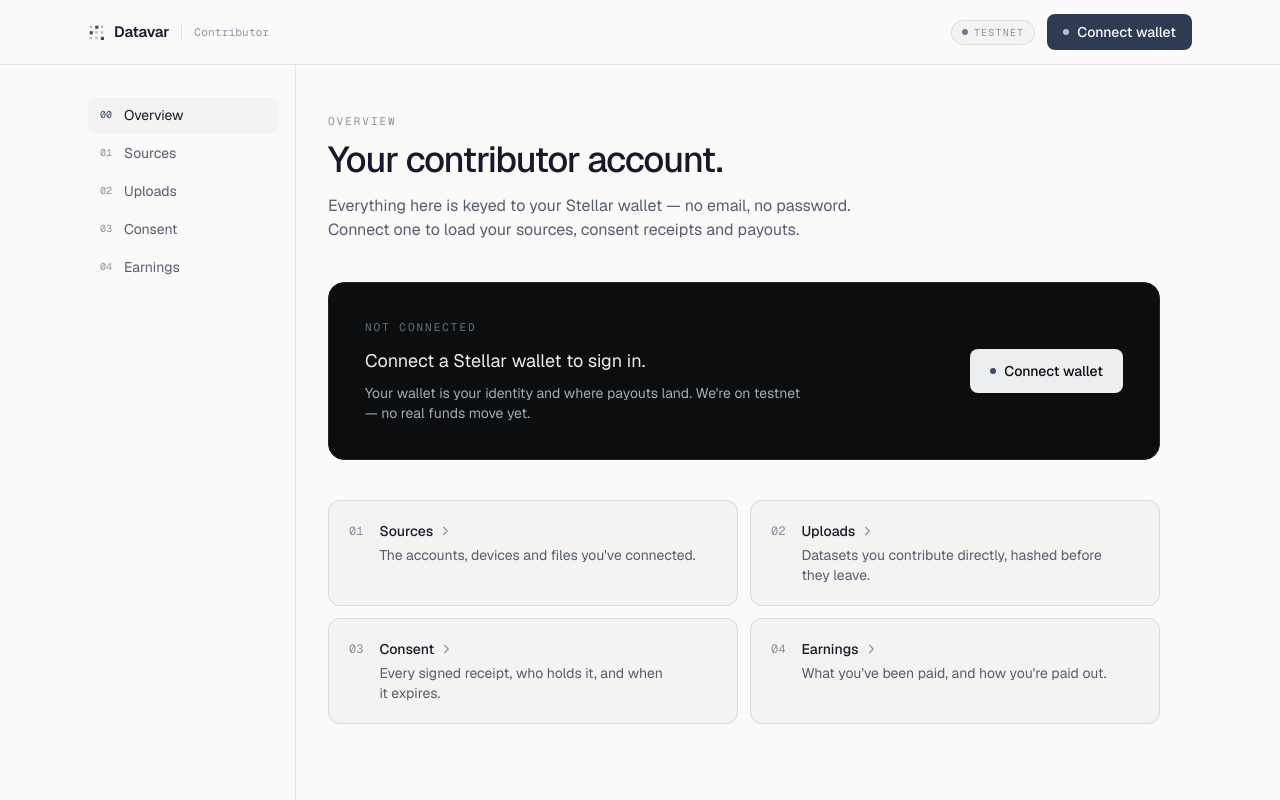
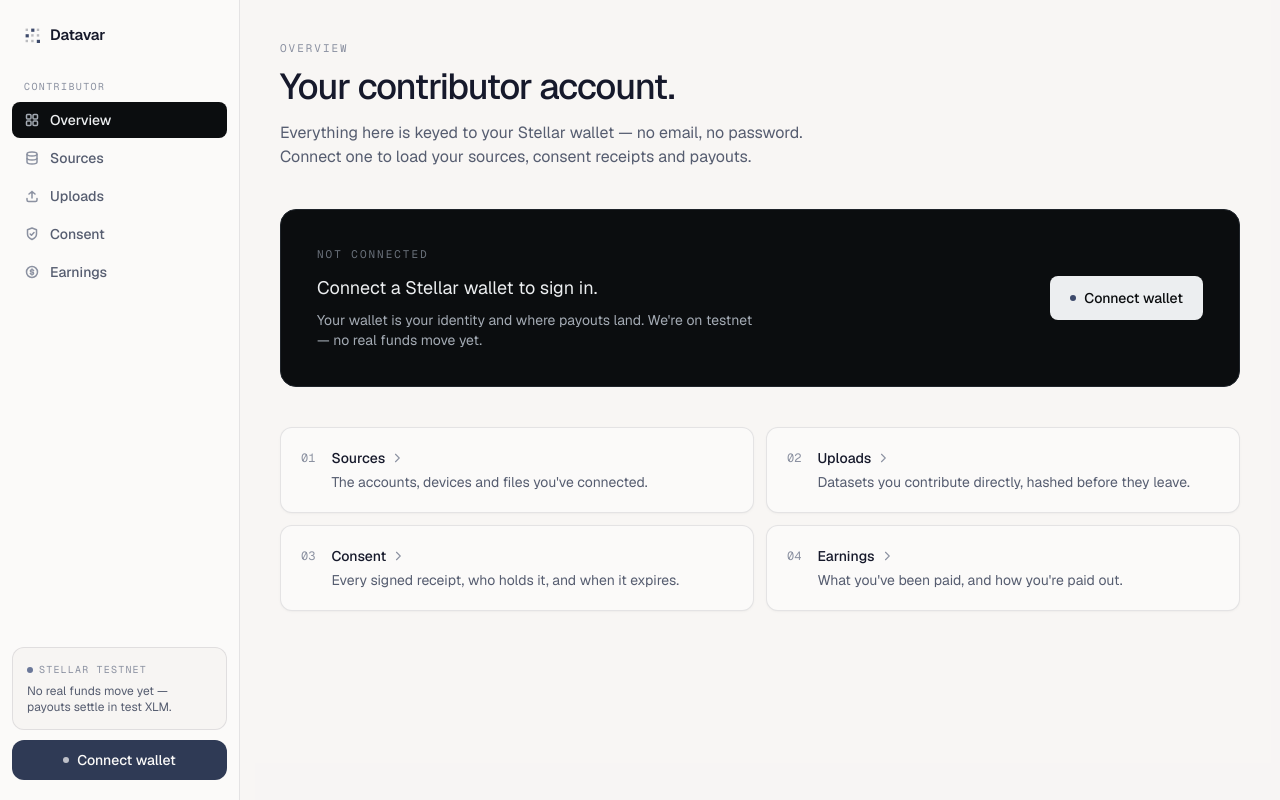
Before and after one commit to AtaGuler0/datavar, a Next.js app: page /dashboard in a window 1280 px wide. Built offline with nearby package versions, Linux system fonts and the light colour scheme.

Commit message:
Dashboard Layout System

```diff
--- a/src/app/dashboard/layout.tsx
+++ b/src/app/dashboard/layout.tsx
@@ -14,11 +14,15 @@ export default function DashboardLayout({
 }) {
   return (
     <WalletProvider>
-      <div className="flex min-h-screen flex-col bg-paper">
-        <TopBar />
-        <div className="mx-auto flex w-full max-w-6xl flex-1 flex-col md:flex-row md:px-6">
-          <SideNav />
-          <main className="flex-1 px-6 py-8 md:px-8 md:py-12">{children}</main>
+      <div className="flex min-h-screen bg-paper">
+        <SideNav />
+        {/* Content sits a shade below the rail and the cards, so the white
+            surfaces read as raised — the SaaS-dashboard depth cue. */}
+        <div className="flex min-w-0 flex-1 flex-col bg-paper-sunken/30">
+          <TopBar />
+          <main className="mx-auto w-full max-w-5xl flex-1 px-5 py-8 sm:px-8 md:py-10">
+            {children}
+          </main>
         </div>
       </div>
     </WalletProvider>
--- a/src/app/dashboard/page.tsx
+++ b/src/app/dashboard/page.tsx
@@ -24,7 +24,7 @@ export default function DashboardOverview() {
           <Link
             key={section.href}
             href={section.href}
-            className="group flex items-start gap-4 rounded-xl border border-rule bg-paper-raised p-5 transition-colors hover:border-rule-strong hover:bg-paper-sunken"
+            className="group flex items-start gap-4 rounded-xl border border-rule bg-paper p-5 shadow-sm shadow-ink/[0.03] transition-colors hover:border-rule-strong"
           >
             <span className="mt-0.5 font-mono text-xs tabular-nums text-ink-faint">
               {section.index}
--- a/src/components/dashboard/side-nav.tsx
+++ b/src/components/dashboard/side-nav.tsx
@@ -2,21 +2,143 @@
 
 import Link from "next/link";
 import { usePathname } from "next/navigation";
+import { Logo } from "../logo";
+import { truncateAddress } from "@/lib/stellar/config";
 import { CONTRIBUTOR_NAV, isSectionActive } from "./nav-config";
+import { useWallet } from "./wallet-provider";
 
 /**
- * Section navigation. A vertical rail on desktop, a horizontal scroll strip
- * on mobile — same links, same active treatment (a slate marker plus the
- * mono index going full-strength).
+ * Line icons for the rail, one per section. Same 16-grid and 1.5 stroke as
+ * every other glyph in the product so the rail doesn't read as a third-party
+ * icon set.
+ */
+function SectionIcon({ href, className }: { href: string; className?: string }) {
+  const paths: Record<string, React.ReactNode> = {
+    "/dashboard": (
+      <>
+        <rect x="2.5" y="2.5" width="4.5" height="4.5" rx="1" />
+        <rect x="9" y="2.5" width="4.5" height="4.5" rx="1" />
+        <rect x="2.5" y="9" width="4.5" height="4.5" rx="1" />
+        <rect x="9" y="9" width="4.5" height="4.5" rx="1" />
+      </>
+    ),
+    "/dashboard/sources": (
+      <>
+        <ellipse cx="8" cy="4" rx="5" ry="2" />
+        <path d="M3 4v8c0 1.1 2.2 2 5 2s5-.9 5-2V4" />
+        <path d="M3 8c0 1.1 2.2 2 5 2s5-.9 5-2" />
+      </>
+    ),
+    "/dashboard/uploads": (
+      <>
+        <path d="M8 10V3.5M5 6l3-2.5L11 6" strokeLinecap="round" strokeLinejoin="round" />
+        <path d="M3 10.5v1.5a1.5 1.5 0 001.5 1.5h7a1.5 1.5 0 001.5-1.5v-1.5" strokeLinecap="round" />
+      </>
+    ),
+    "/dashboard/consent": (
+      <>
+        <path d="M8 2l4.5 1.8V8c0 2.7-1.9 4.4-4.5 5.5C5.4 12.4 3.5 10.7 3.5 8V3.8L8 2z" strokeLinejoin="round" />
+        <path d="M6.2 8l1.3 1.3L10 6.6" strokeLinecap="round" strokeLinejoin="round" />
+      </>
+    ),
+    "/dashboard/earnings": (
+      <>
+        <circle cx="8" cy="8" r="5.5" />
+        <path d="M8 4.9v.9M8 10.2v.9M9.6 6.7c-.3-.5-.9-.9-1.6-.9-.9 0-1.6.5-1.6 1.1 0 1.5 3.2.8 3.2 2.3 0 .6-.7 1.1-1.6 1.1-.7 0-1.3-.3-1.6-.8" strokeLinecap="round" />
+      </>
+    ),
+  };
+
+  return (
+    <svg
+      viewBox="0 0 16 16"
+      className={`h-4 w-4 shrink-0 ${className ?? ""}`}
+      fill="none"
+      stroke="currentColor"
+      strokeWidth="1.5"
+      aria-hidden="true"
+    >
+      {paths[href]}
+    </svg>
+  );
+}
+
+/**
+ * The wallet as the account block at the foot of the rail — where a SaaS
+ * dashboard puts its user avatar. Connected → address plus a leave button;
+ * disconnected → the connect action itself.
+ */
+function SidebarWallet() {
+  const { address, status, connect, disconnect } = useWallet();
+
+  if (status === "loading") {
+    return <div className="h-11 animate-pulse rounded-xl bg-paper-sunken" />;
+  }
+
+  if (!address) {
+    return (
+      <button
+        type="button"
+        onClick={connect}
+        disabled={status === "connecting"}
+        className="inline-flex w-full items-center justify-center gap-2 rounded-xl bg-slate-deep px-4 py-2.5 text-sm font-medium text-paper transition-colors duration-200 hover:bg-slate disabled:opacity-70"
+      >
+        <span className="h-1.5 w-1.5 rounded-full bg-paper/70" />
+        {status === "connecting" ? "Connecting…" : "Connect wallet"}
+      </button>
+    );
+  }
+
+  return (
+    <div className="flex items-center justify-between gap-2 rounded-xl border border-rule bg-paper px-3 py-2.5">
+      <span className="flex min-w-0 items-center gap-2">
+        <span className="h-1.5 w-1.5 shrink-0 rounded-full bg-slate" />
+        <span className="truncate font-mono text-xs tabular-nums text-ink">
+          {truncateAddress(address)}
+        </span>
+      </span>
+      <button
+        type="button"
+        onClick={disconnect}
+        aria-label="Disconnect wallet"
+        title="Disconnect"
+        className="text-ink-faint transition-colors hover:text-ink"
+      >
+        <svg
+          viewBox="0 0 16 16"
+          className="h-3.5 w-3.5"
+          fill="none"
+          stroke="currentColor"
+          strokeWidth="1.5"
+        >
+          <path d="M10 5.5V4a1.5 1.5 0 00-1.5-1.5h-4A1.5 1.5 0 003 4v8a1.5 1.5 0 001.5 1.5h4A1.5 1.5 0 0010 12v-1.5" strokeLinecap="round" />
+          <path d="M6.5 8H14M11.5 5.5L14 8l-2.5 2.5" strokeLinecap="round" strokeLinejoin="round" />
+        </svg>
+      </button>
+    </div>
+  );
+}
+
+/**
+ * The desktop rail: logo up top, icon nav in the middle, testnet notice and
+ * the wallet block at the foot. The active section is the enterprise block
+ * in miniature — ink-950 pill, chalk text.
  */
 export function SideNav() {
   const pathname = usePathname();
 
   return (
-    <>
-      {/* Desktop rail */}
-      <nav className="hidden w-52 shrink-0 border-r border-rule md:block">
-        <ul className="sticky top-16 flex flex-col gap-0.5 py-8 pr-4">
+    <aside className="sticky top-0 hidden h-screen w-60 shrink-0 flex-col border-r border-rule bg-paper md:flex">
+      <div className="px-6 pt-6">
+        <Link href="/" aria-label="Datavar home">
+          <Logo />
+        </Link>
+      </div>
+
+      <p className="mt-8 px-6 font-mono text-[0.625rem] uppercase tracking-[0.14em] text-ink-faint">
+        Contributor
+      </p>
+      <ul className="mt-2 flex flex-col gap-0.5 px-3">
         {CONTRIBUTOR_NAV.map((section) => {
           const active = isSectionActive(section.href, pathname);
           return (
@@ -24,30 +146,53 @@ export function SideNav() {
               <Link
                 href={section.href}
                 aria-current={active ? "page" : undefined}
-                  className={`group flex items-center gap-3 rounded-lg px-3 py-2 text-sm transition-colors ${
+                className={`group flex items-center gap-2.5 rounded-lg px-3 py-2 text-sm font-medium transition-colors ${
                   active
-                      ? "bg-paper-raised text-ink"
-                      : "text-ink-dim hover:bg-paper-raised hover:text-ink"
+                    ? "bg-ink-950 text-chalk"
+                    : "text-ink-dim hover:bg-paper-sunken/60 hover:text-ink"
                 }`}
               >
-                  <span
-                    className={`font-mono text-[0.625rem] tabular-nums ${
-                      active ? "text-slate" : "text-ink-faint"
-                    }`}
-                  >
-                    {section.index}
-                  </span>
+                <SectionIcon
+                  href={section.href}
+                  className={
+                    active
+                      ? "text-chalk-dim"
+                      : "text-ink-faint transition-colors group-hover:text-ink-dim"
+                  }
+                />
                 {section.label}
               </Link>
             </li>
           );
         })}
       </ul>
-      </nav>
 
-      {/* Mobile strip */}
-      <nav className="border-b border-rule md:hidden">
-        <ul className="flex gap-1 overflow-x-auto px-4 py-3">
+      <div className="mt-auto flex flex-col gap-2.5 px-3 pb-5">
+        <div className="rounded-xl border border-rule bg-paper-raised/70 p-3.5">
+          <p className="flex items-center gap-1.5 font-mono text-[0.625rem] uppercase tracking-[0.12em] text-ink-faint">
+            <span className="h-1.5 w-1.5 rounded-full bg-slate-soft" />
+            Stellar testnet
+          </p>
+          <p className="mt-1.5 text-xs text-pretty text-ink-dim">
+            No real funds move yet — payouts settle in test XLM.
+          </p>
+        </div>
+        <SidebarWallet />
+      </div>
+    </aside>
+  );
+}
+
+/**
+ * The same links as a horizontal strip for small screens, rendered inside the
+ * mobile top bar. Active treatment matches the rail's pill.
+ */
+export function MobileNav() {
+  const pathname = usePathname();
+
+  return (
+    <nav className="border-t border-rule">
+      <ul className="flex gap-1 overflow-x-auto px-4 py-2.5">
         {CONTRIBUTOR_NAV.map((section) => {
           const active = isSectionActive(section.href, pathname);
           return (
@@ -57,7 +202,7 @@ export function SideNav() {
                 aria-current={active ? "page" : undefined}
                 className={`inline-flex whitespace-nowrap rounded-lg px-3 py-1.5 text-sm transition-colors ${
                   active
-                      ? "bg-paper-raised text-ink"
+                    ? "bg-ink-950 font-medium text-chalk"
                     : "text-ink-dim hover:text-ink"
                 }`}
               >
@@ -68,6 +213,5 @@ export function SideNav() {
         })}
       </ul>
     </nav>
-    </>
   );
 }
--- a/src/components/dashboard/top-bar.tsx
+++ b/src/components/dashboard/top-bar.tsx
@@ -1,16 +1,17 @@
 import Link from "next/link";
 import { Logo } from "../logo";
+import { MobileNav } from "./side-nav";
 import { WalletButton } from "./wallet-button";
 
 /**
- * The dashboard's fixed chrome. Mirrors the landing header — same height,
- * same paper/backdrop treatment, same rule underline — so crossing from the
- * marketing site into the product doesn't feel like a different building.
+ * Small-screen chrome only — on desktop the rail carries the logo, nav and
+ * wallet. Keeps the landing header's paper/backdrop treatment so the product
+ * still feels like the same building on a phone.
  */
 export function TopBar() {
   return (
-    <header className="sticky top-0 z-40 border-b border-rule bg-paper/85 backdrop-blur-xl">
-      <div className="mx-auto flex h-16 max-w-6xl items-center justify-between px-6">
+    <header className="sticky top-0 z-40 border-b border-rule bg-paper/85 backdrop-blur-xl md:hidden">
+      <div className="flex h-14 items-center justify-between px-4">
         <div className="flex items-center gap-3">
           <Link href="/" aria-label="Datavar home">
             <Logo />
@@ -20,15 +21,9 @@ export function TopBar() {
             Contributor
           </span>
         </div>
-
-        <div className="flex items-center gap-3">
-          <span className="inline-flex items-center gap-1.5 rounded-full border border-rule bg-paper-raised px-2.5 py-1 font-mono text-[0.625rem] uppercase tracking-[0.12em] text-ink-faint">
-            <span className="h-1.5 w-1.5 rounded-full bg-slate-soft" />
-            Testnet
-          </span>
-          <WalletButton />
-        </div>
+        <WalletButton />
       </div>
+      <MobileNav />
     </header>
   );
 }
```
Also changed, not shown: src/components/dashboard/primitives.tsx (+40 -0 lines). Lines whose indentation alone changed are shown as unchanged.
